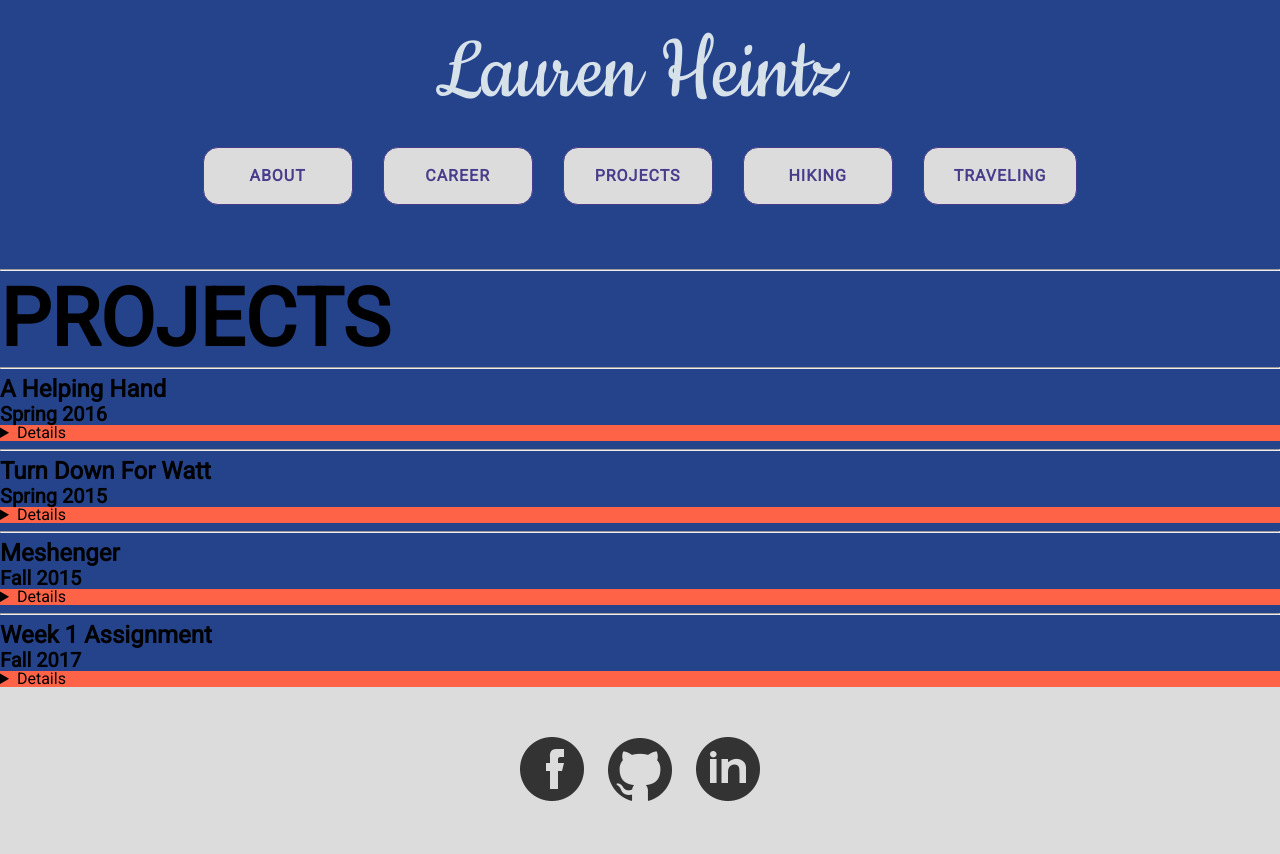
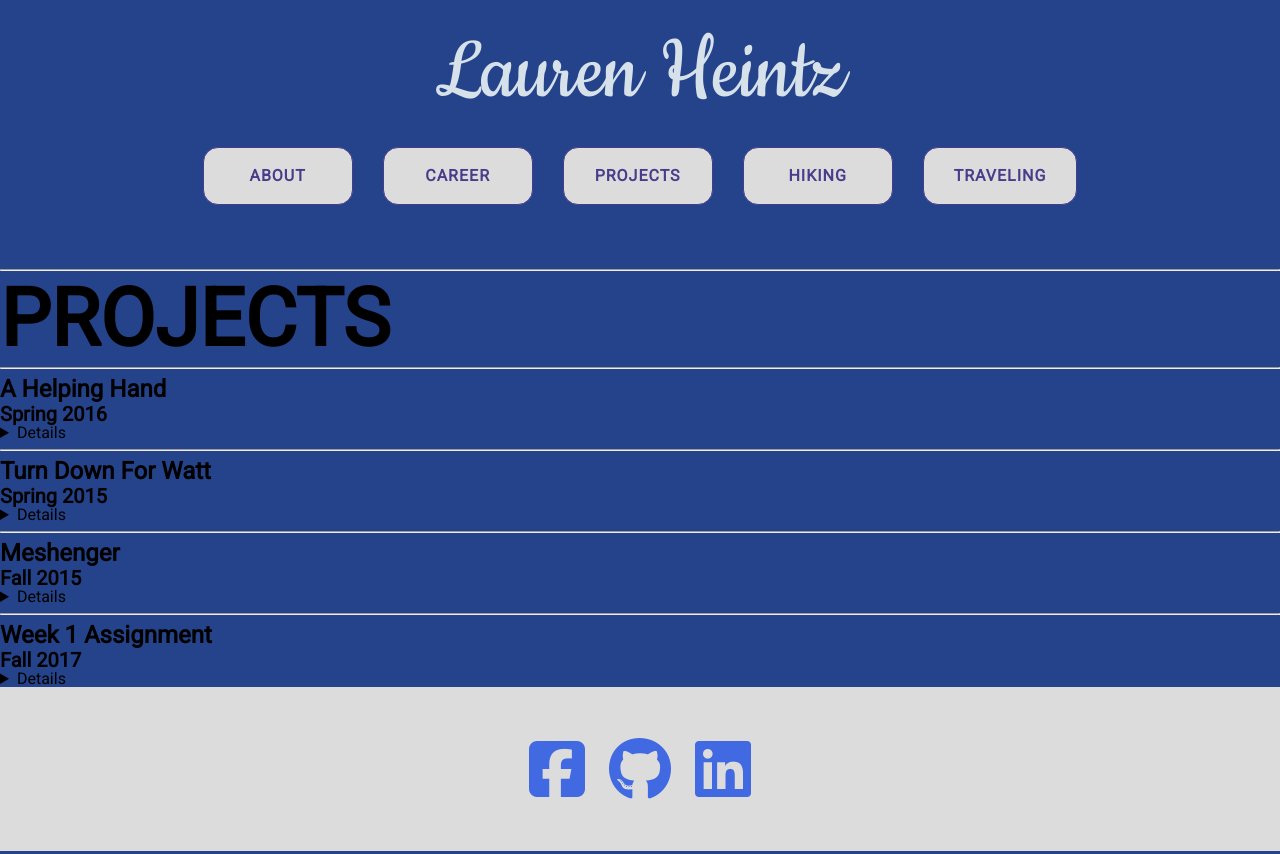
Before and after one commit to lheintz/portfolio, a plain HTML site: page projects.html in a window 1280 px wide. Drawn offline with Linux system fonts and the light colour scheme; files whose address does not match are found by name; a web font is replaced by a local one.

Commit message:
finished making changes

```diff
--- a/projects.html
+++ b/projects.html
@@ -83,13 +83,13 @@
 
   <footer>
     <a href="http://www.facebook.com" target="_blank">
-        <img src="images/facebook.png" alt="facebook logo" title="facebook logo"/>
+        <i class="fa fa-facebook-square fa-4x" aria-hidden="true"></i>
     </a>
     <a href="http://www.github.com" target="_blank">
-        <img src="images/github.png" alt="github logo" title="github logo"/>
+        <i class="fa fa-github fa-4x" aria-hidden="true"></i>
     </a>
     <a href="http://www.linkedin.com" target="_blank">
-        <img src="images/linked-in.png" alt="linkedin logo" title="linkedin logo"/>
+        <i class="fa fa-linkedin-square fa-4x" aria-hidden="true"></i>
     </a>
   </footer>
 
--- a/styles/first-stylesheet.css
+++ b/styles/first-stylesheet.css
@@ -105,9 +105,6 @@ footer {
   text-align: center;
 }
 
-footer p {
-  text-shadow: 3px 2x grey;
-}
 
 .center {
   text-align: center;
@@ -116,10 +113,6 @@ footer p {
 p.center {
   padding-left: 10%;
   padding-right: 10%;
-}
-
-.tomato {
-  background-color:tomato;
 }
 
 .rightmarg {
@@ -146,12 +139,12 @@ footer {
   padding-top: 50px;
   padding-bottom: 50px;
   background-color:gainsboro;
-  color:rgb(215,225,234);
 }
 
 footer a {
   text-decoration: none;
   padding:10px;
+  color:royalblue;
 }
 
 
```
Also changed, not shown: about.html (+3 -3 lines), hiking.html (+3 -3 lines), index.html (+0 -1 lines).
